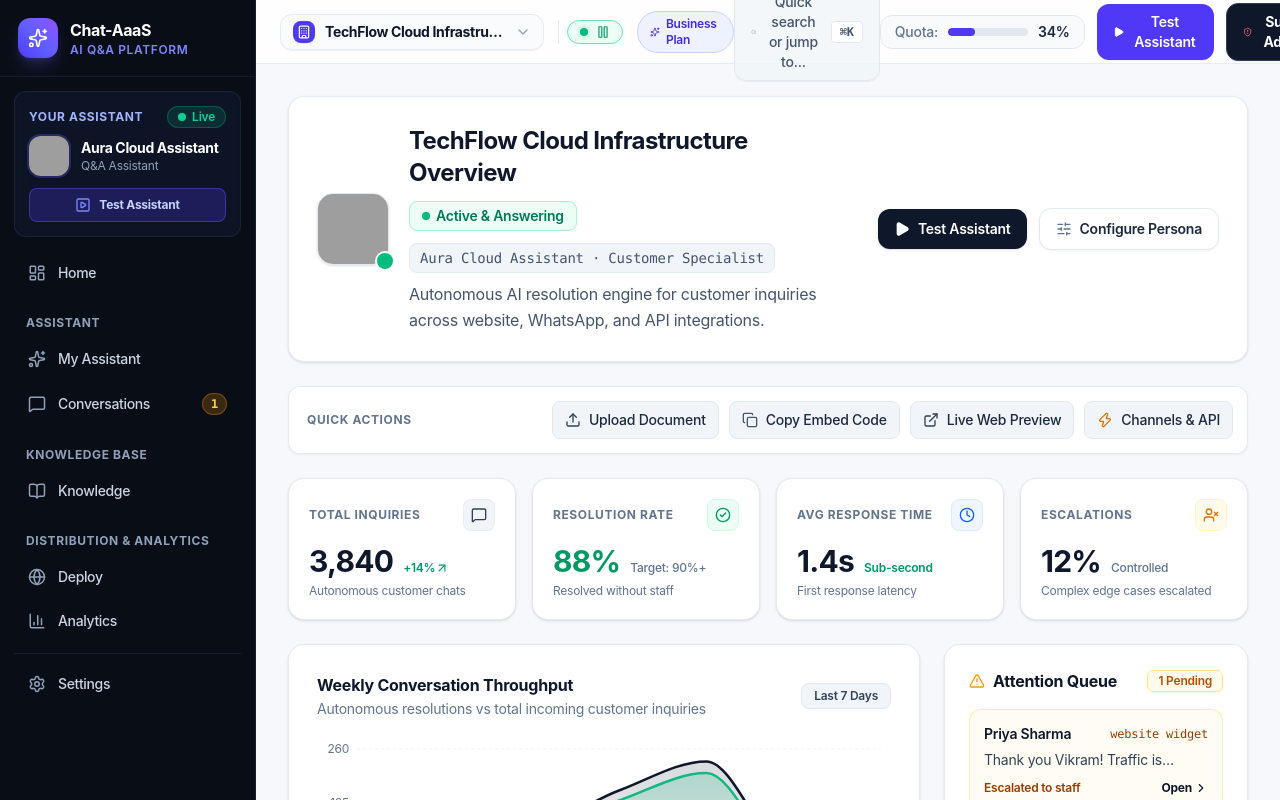
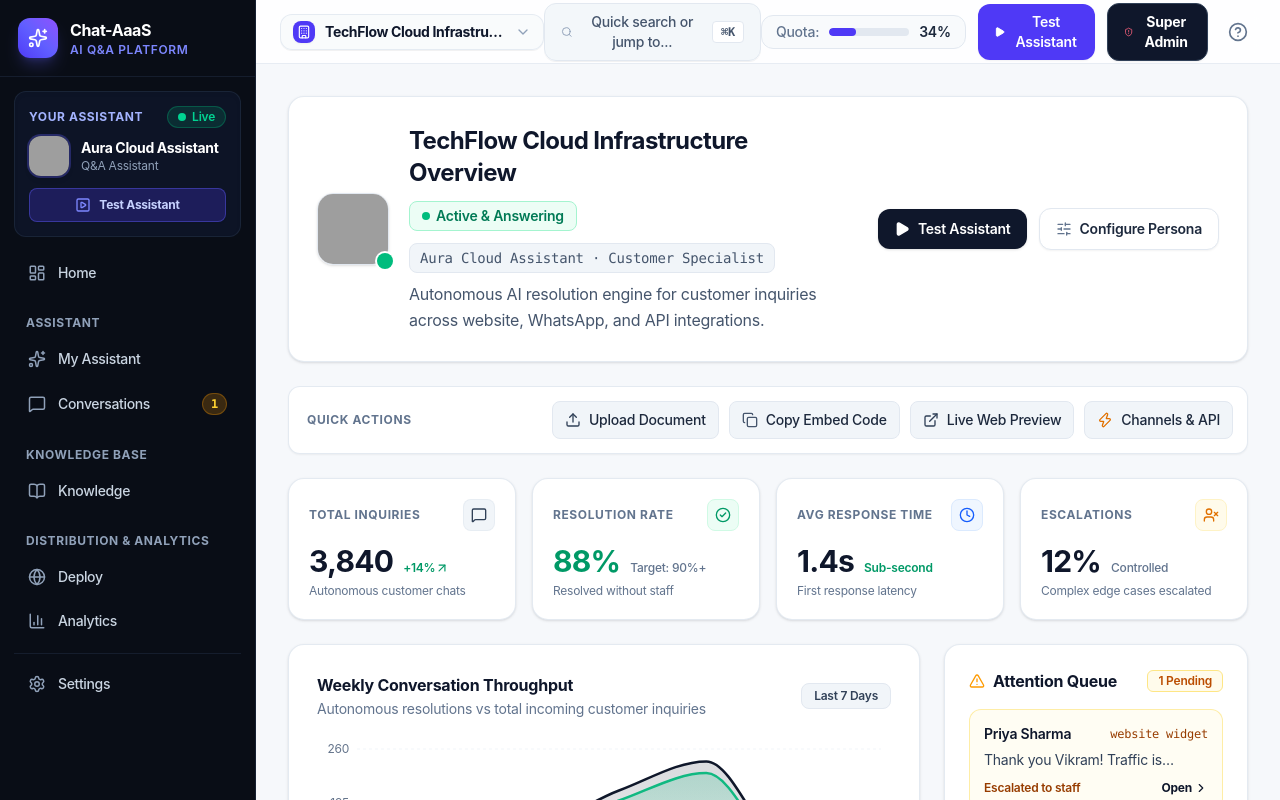
Before and after one commit to Ajimsha1080/Chat-Aaas, a React (Vite) app: page / in a window 1280 px wide. Built offline with nearby package versions, Linux system fonts and the light colour scheme; grey boxes are pictures that could not be loaded.

Commit message:
refactor(header): remove assistant status toggle pill and plan badge from header bar

```diff
--- a/src/components/layout/Header.tsx
+++ b/src/components/layout/Header.tsx
@@ -4,10 +4,7 @@ import {
   ChevronDown,
   Plus,
   Play,
-  Pause,
-  Sparkles,
   Check,
-  Terminal,
   HelpCircle,
   Search,
   ShieldAlert,
@@ -37,7 +34,6 @@ export const Header: React.FC<HeaderProps> = ({
     currentCompany,
     switchCompany,
     currentPlan,
-    toggleAgentStatus,
     setIsQuickTestOpen,
     currentExperience,
     setCurrentExperience,
@@ -113,40 +109,6 @@ export const Header: React.FC<HeaderProps> = ({
             </div>
           )}
         </div>
-
-        {/* Assistant Status Toggle Pill */}
-        <div className="flex items-center gap-2 pl-2 border-l border-slate-200">
-          <button
-            onClick={toggleAgentStatus}
-            className={`inline-flex items-center gap-1.5 px-3 py-1 rounded-full text-xs font-semibold border transition-all cursor-pointer ${
-              currentCompany.agent.status === 'active'
-                ? 'bg-emerald-50 text-emerald-700 border-emerald-300 hover:bg-emerald-100'
-                : 'bg-amber-50 text-amber-700 border-amber-300 hover:bg-amber-100'
-            }`}
-            title="Click to toggle assistant status"
-          >
-            {currentCompany.agent.status === 'active' ? (
-              <>
-                <span className="w-2 h-2 rounded-full bg-emerald-500 animate-ping" />
-                <span className="w-2 h-2 rounded-full bg-emerald-500 -ml-3.5" />
-                <span className="hidden xs:inline text-xs font-semibold">Active</span>
-                <Pause className="w-3.5 h-3.5 ml-0.5 text-emerald-600" />
-              </>
-            ) : (
-              <>
-                <span className="w-2 h-2 rounded-full bg-amber-500" />
-                <span className="hidden xs:inline text-xs font-semibold">Paused</span>
-                <Play className="w-3.5 h-3.5 ml-0.5 text-amber-600" />
-              </>
-            )}
-          </button>
-        </div>
-
-        {/* Subscription Plan Badge */}
-        <span className="hidden lg:inline-flex items-center gap-1.5 px-3 py-1 rounded-full text-xs font-semibold bg-indigo-50 text-indigo-700 border border-indigo-200">
-          <Sparkles className="w-3.5 h-3.5" />
-          <span className="capitalize">{currentPlan.name} Plan</span>
-        </span>
       </div>
 
       {/* Middle: Command Palette Trigger */}
```
